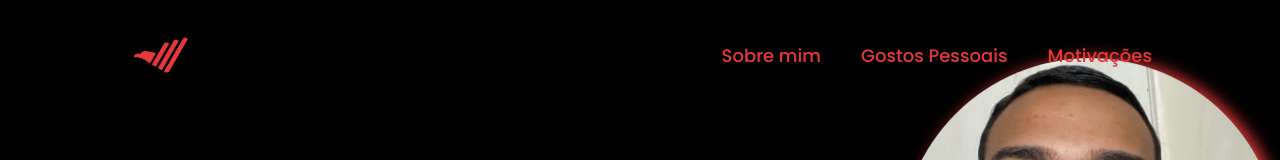
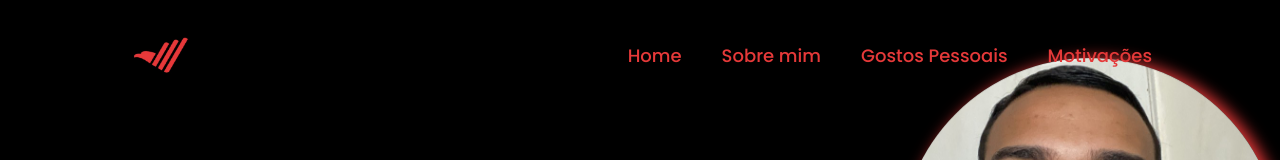
Before and after one commit to MatheusAraujo110/portfolio-codigo-certo, a React (Vite) app: page / in a window 1280 px wide. Shown: the top 160 px of the page. Built offline with nearby package versions, Linux system fonts and the light colour scheme.

Commit message:
adicionando home

```diff
--- a/src/components/NavBar/NavBar.jsx
+++ b/src/components/NavBar/NavBar.jsx
@@ -9,6 +9,7 @@ function NavBar() {
             <img href='#home' src={Logo} alt="logo" className='logo' />
 
             <nav className='navbar'>
+            <a href='#'>Home</a>
                 <a href='#aboutme'>Sobre mim</a>
                 <a href='#personal-tastes'>Gostos Pessoais</a>
                 <a href='#motivations'>Motivações</a>
```
